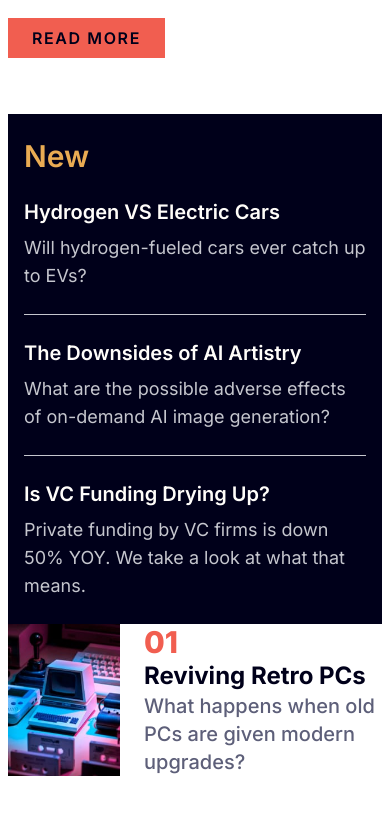
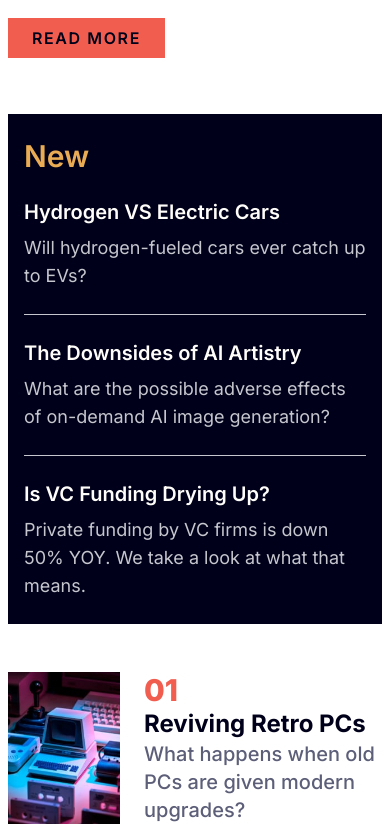
Before and after one commit to akshay-ken/rookie-project-08, a React (Vite) app: page / in a window 390 px wide. Shown: the part 677-1517 px from the top of the page. Before the commit the page ends 1469 px from the top, so only its background shows below. Built offline with nearby package versions, Linux system fonts and the light colour scheme.

Commit message:
style: add md basis and margin for mobile

```diff
--- a/src/components/FooterSection.jsx
+++ b/src/components/FooterSection.jsx
@@ -1,8 +1,8 @@
 import pcImg from "../assets/images/image-retro-pcs.jpg";
 export function FooterSection() {
   return (
-    <footer className="flex flex-col md:flex-row">
-      <div className="flex flex-row gap-6">
+    <footer className="flex flex-col md:flex-row mt-12 md:mt-0">
+      <div className="flex flex-row gap-6 md:basis-1/3">
         <img src={pcImg} className="w-28" alt="" />
         <div className="flex flex-col justify-around">
           <p className="text-3xl font-extrabold text-Soft-red">01</p>
```
